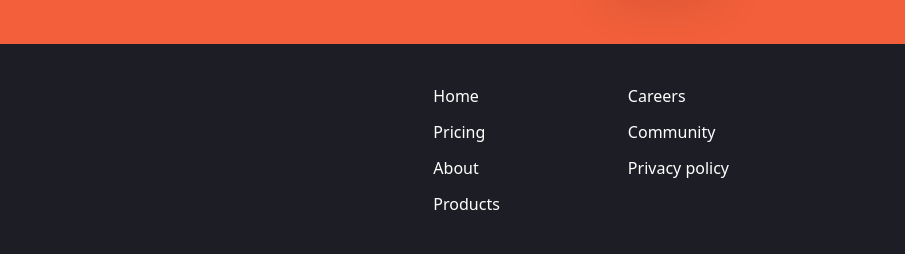
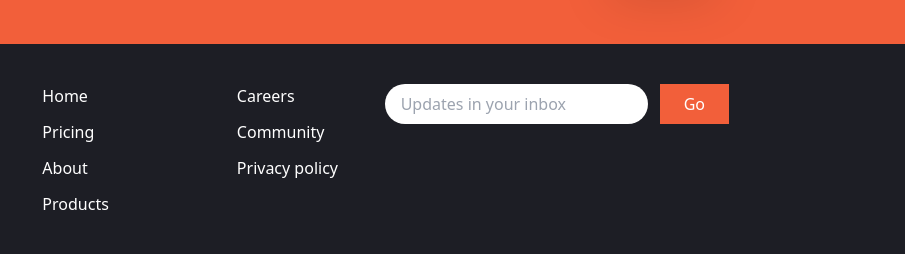
Before and after one commit to iLynette/tailwindCSS, a website: page index.html in a window 1280 px wide. Shown: the part 2112-2366 px from the top of the page, 375-1280 px from the left. Drawn offline with Linux system fonts and the light colour scheme.

Commit message:
Add form and align

```diff
--- a/index.html
+++ b/index.html
@@ -233,6 +233,17 @@
                     <a href="" class="hover:text-brightRed">Privacy policy</a>
                 </div>
             </div>
+
+            <div class="flex flex-col justify-between">
+                <form action="/">
+                    <div class="flex space-x-3">
+                        <input type="text" class="flex-1 px-4 rounded-full focus:outline-none" placeholder="Updates in your inbox"/>
+                        <button class="px-6 py-2 text-white riunded-full bg-brightRed hover:bg-brightRedLight focus:outline-none">
+                            Go
+                        </button>
+                    </div>
+                </form>
+            </div>
         </div>
     </footer>
 </body>
```
Also changed, not shown: css/main.css.
